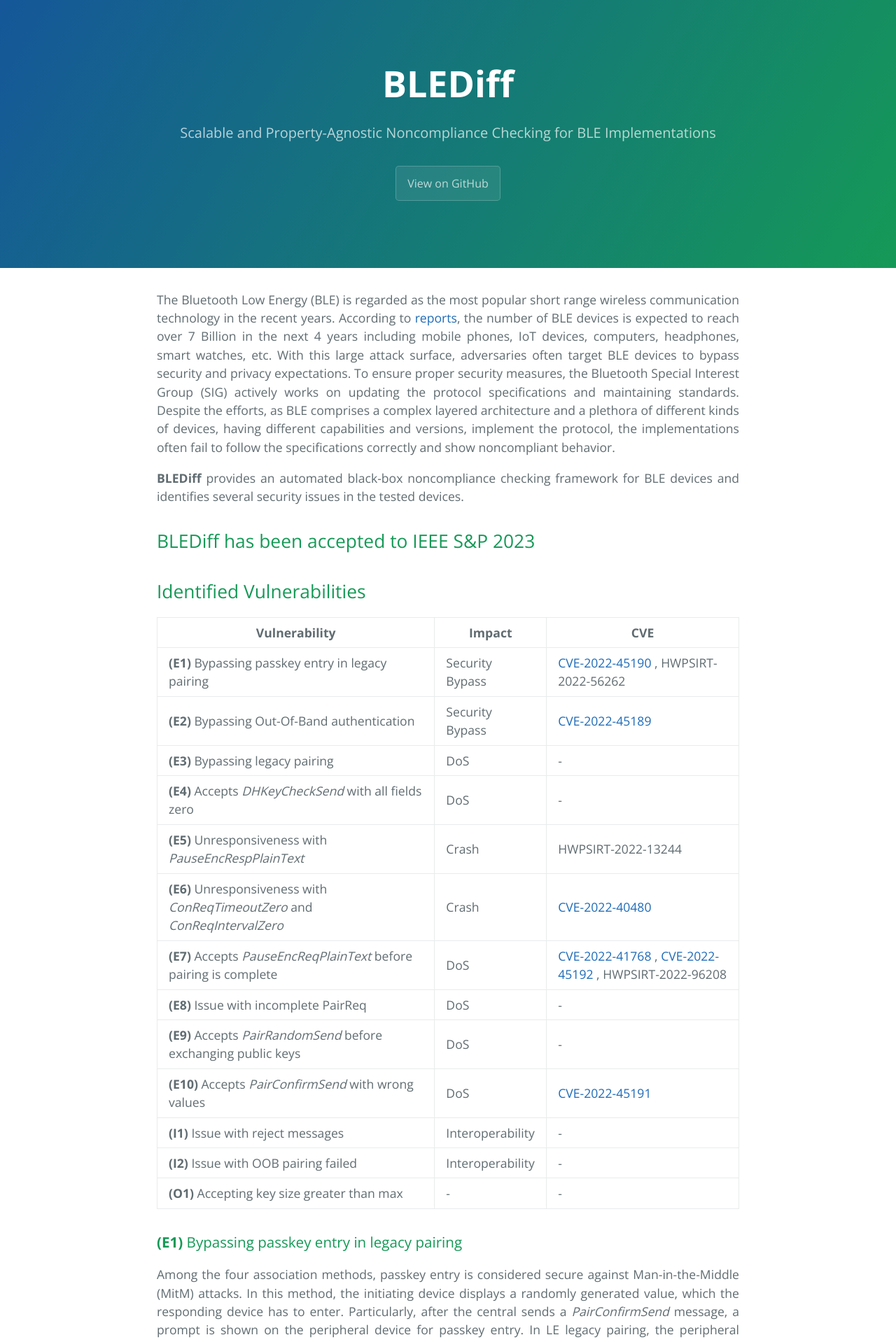
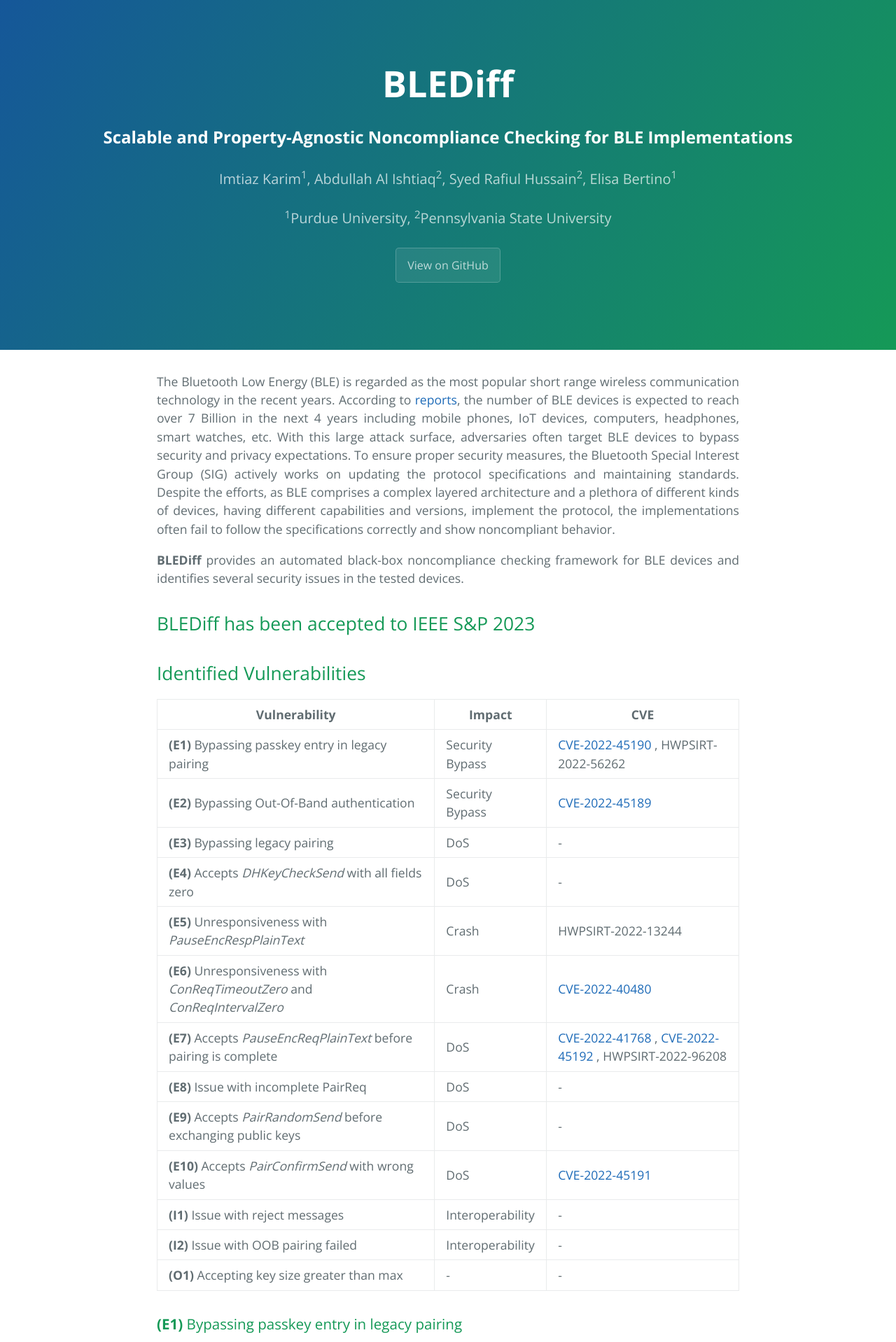
Before and after one commit to BLEDiff/BLEdiff.github.io, a Jekyll site: the page built from index.md, in a window 1280 px wide. Shown: the top 1918 px of the page at 70% size. Built offline with Jekyll 4.4.1, drawn with Linux system fonts in a browser that asks for light colours; some of the changed text lies outside the part shown.

Commit message:
update layout

```diff
--- a/_layouts/default.html
+++ b/_layouts/default.html
@@ -18,7 +18,10 @@
 
     <header class="page-header" role="banner">
       <h1 class="project-name">{{ site.title | default: site.github.repository_name }}</h1>
-      <h2 class="project-tagline">{{ site.description | default: site.github.project_tagline }}</h2>
+      <!-- <h2 class="project-tagline">{{ site.description | default: site.github.project_tagline }}</h2> -->
+      <h2>{{ site.description | default: site.github.project_tagline }}</h2>
+      <h4 class="project-auth">Imtiaz Karim<sup>1</sup>, Abdullah Al Ishtiaq<sup>2</sup>, Syed Rafiul Hussain<sup>2</sup>, Elisa Bertino<sup>1</sup></h4>
+      <h4 class="project-auth"><sup>1</sup>Purdue University, <sup>2</sup>Pennsylvania State University </h4>
       {% if site.github.is_project_page %}
         <a href="{{ site.github.code_repository_url }}" class="btn">View on GitHub</a>
       {% endif %}
--- a/_sass/jekyll-theme-cayman.scss
+++ b/_sass/jekyll-theme-cayman.scss
@@ -143,6 +143,23 @@
 
 .project-tagline {
   margin-bottom: 2rem;
+  font-weight: normal;
+  opacity: 0.7;
+
+  @include large {
+    font-size: 1.25rem;
+  }
+
+  @include medium {
+    font-size: 1.15rem;
+  }
+
+  @include small {
+    font-size: 1rem;
+  }
+}
+
+.project-auth {
   font-weight: normal;
   opacity: 0.7;
 
```
Also changed, not shown: assets/text/vulnerabilities.html (+9 -6 lines).
